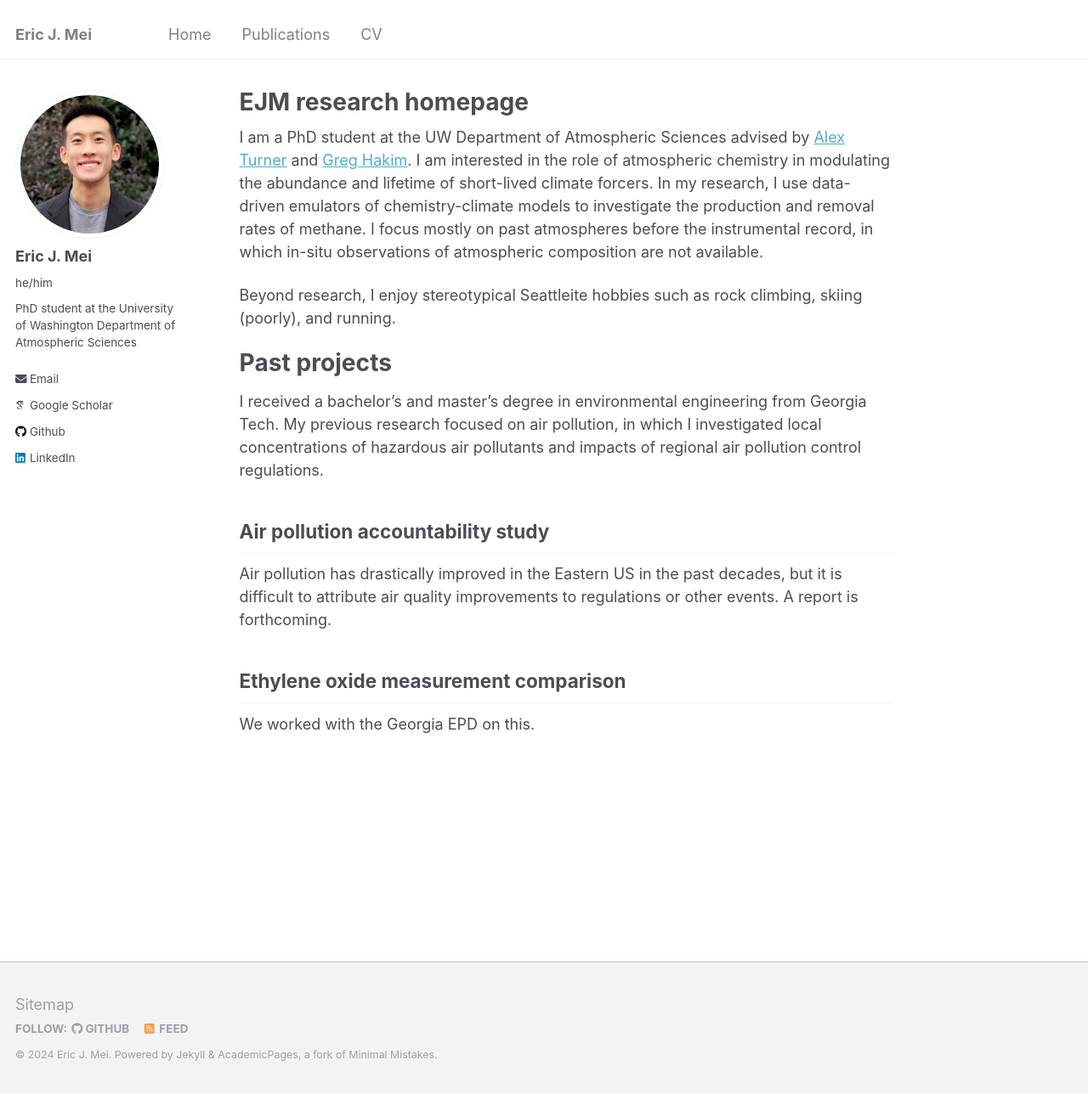
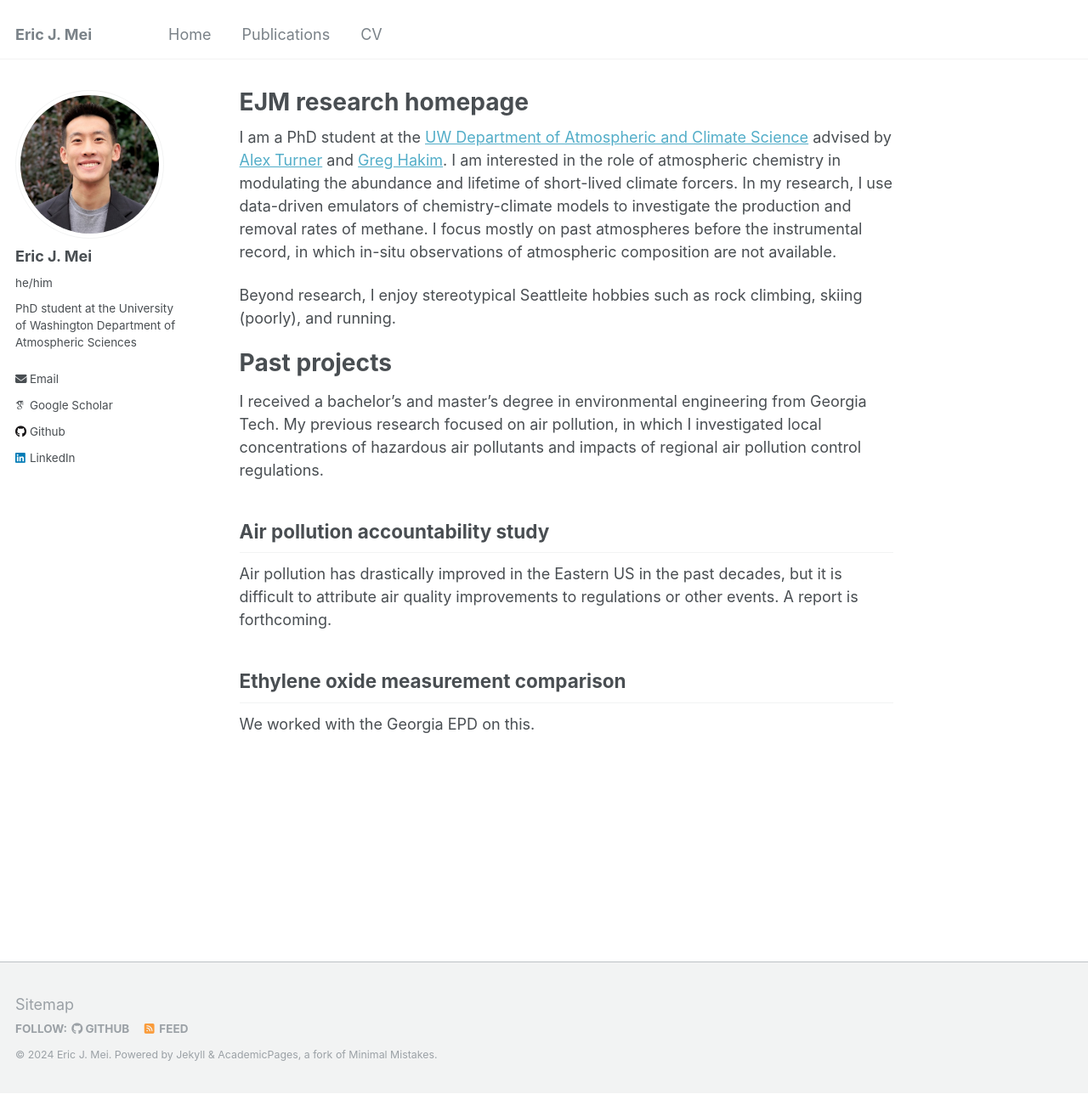
Before and after one commit to ericjmei/ericjmei.github.io, a Jekyll site: the page built from _pages/about.md, in a window 1280 px wide and 1288 px high. Shown: the whole window at 85% size. Built offline with Jekyll 4.4.1, drawn with Linux system fonts in a browser that asks for light colours; some web fonts are replaced.

Commit message:
Update about.md

```diff
--- a/_pages/about.md
+++ b/_pages/about.md
@@ -7,7 +7,7 @@ redirect_from:
   - /about.html
 ---
 
-I am a PhD student at the UW Department of Atmospheric Sciences advised by [Alex Turner](https://alexjturner.github.io/index.html) and [Greg Hakim](https://www.linkedin.com/in/greg-hakim-42945611/). I am interested in the role of atmospheric chemistry in modulating the abundance and lifetime of short-lived climate forcers. In my research, I use data-driven emulators of chemistry-climate models to investigate the production and removal rates of methane. I focus mostly on past atmospheres before the instrumental record, in which in-situ observations of atmospheric composition are not available.
+I am a PhD student at the [UW Department of Atmospheric and Climate Science](https://atmos.uw.edu/) advised by [Alex Turner](https://alexjturner.github.io/index.html) and [Greg Hakim](https://www.linkedin.com/in/greg-hakim-42945611/). I am interested in the role of atmospheric chemistry in modulating the abundance and lifetime of short-lived climate forcers. In my research, I use data-driven emulators of chemistry-climate models to investigate the production and removal rates of methane. I focus mostly on past atmospheres before the instrumental record, in which in-situ observations of atmospheric composition are not available.
 
 Beyond research, I enjoy stereotypical Seattleite hobbies such as rock climbing, skiing (poorly), and running.
 
```
